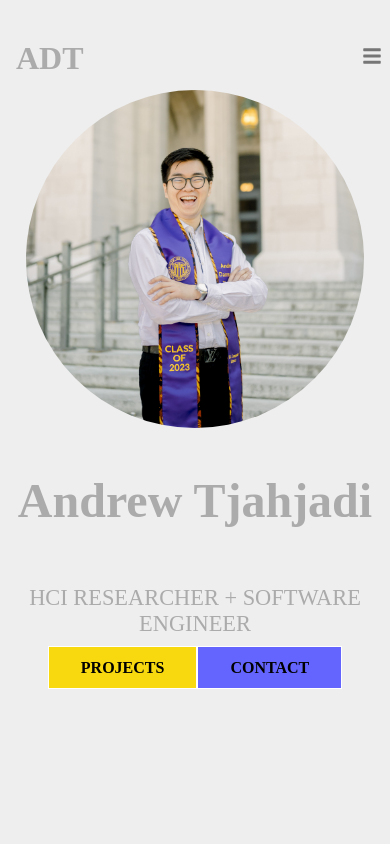
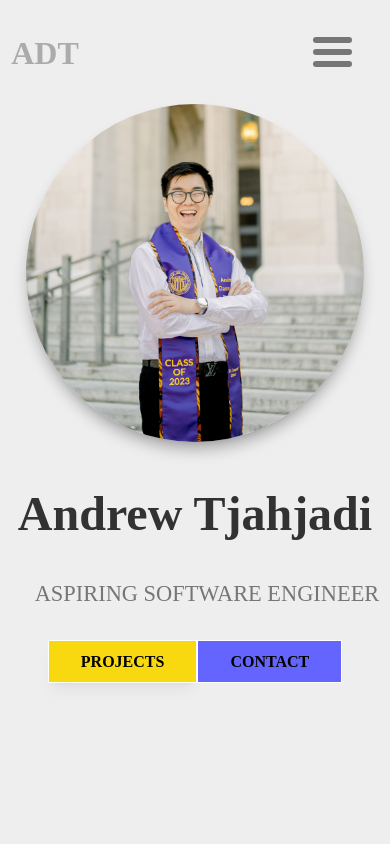
Before and after one commit to andrewdarmawant/andrewdarmawant.github.io, a React (Create React App) app: page / in a window 390 px wide. Shown: the top 844 px of the page. Built offline with nearby package versions, Linux system fonts and the light colour scheme.

Commit message:
added highlights and animations

```diff
--- a/public/index.html
+++ b/public/index.html
@@ -2,14 +2,14 @@
 <html lang="en">
   <head>
     <meta charset="utf-8" />
-    <link rel="icon" href="%PUBLIC_URL%/favicon.ico" />
+    <link rel="icon" href="./favicon.ico" />
     <meta name="viewport" content="width=device-width, initial-scale=1" />
     <meta name="theme-color" content="#000000" />
     <meta
       name="description"
       content="Web site created using create-react-app"
     />
-    <link rel="apple-touch-icon" href="%PUBLIC_URL%/logo192.png" />
+    <!-- <link rel="apple-touch-icon" href="%PUBLIC_URL%/logo192.png" /> -->
     <!--
       manifest.json provides metadata used when your web app is installed on a
       user's mobile device or desktop. See https://developers.google.com/web/fundamentals/web-app-manifest/
--- a/src/component/AboutContent.js
+++ b/src/component/AboutContent.js
@@ -30,15 +30,6 @@ const Project = () => {
     return (
         <div className='about'>
             <div className='left'>
-                <div className='photoCard'>
-                    <img src={photo} alt='another image of the author' loading='lazy'/>
-                    <div className={color}>
-                        <Link className="github" to="https://github.com/andrewdarmawant" onMouseEnter={toggleGit} onMouseLeave={toggleGit}><FaGithub size={30} style={{color:"#000", marginRight:"2rem"}} /> </Link>
-                        <Link className="linkedin" to="https://linkedin.com/in/andrewdarmawant" onMouseEnter={toggleLinked} onMouseLeave={toggleLinked}><FaLinkedin size={30} style={{color:"#000", marginRight:"2rem"}} /> </Link>
-                        <Link className="mail" to="mailto:adt04@cs.washington.edu?subject=Nice%20to%20Meet%20You!&body=Hey%2C%0D%0A%0D%0AI%20found%20you%20on%20your%20website!%0D%0A%0D%0A"
-                        onMouseEnter={toggleMail} onMouseLeave={toggleMail}><FaMailBulk size={30} style={{color:"#000", marginRight:"2rem"}} /> </Link>
-                    </div>
-                </div>
                 <h1>Who Am I?</h1>
                 <p>Hello! I'm Andrew, a Senior from the University of Washington's Computer Science & Engineering program, where my passion for problem-solving drives me. With a curious mind, I've explored the realms of machine learning, web development, and data science through roles that range from research assistantships to software and data science internships. Each experience, whether developing product prototype at Baw Bab Technologies Inc, improving logistics at Blibli.com, or contributing to student life as a
                     Web Development Engineer, has been a step in my journey to decode the complexities of our digital age. Get in touch with me through the form linked below.</p>
@@ -47,13 +38,24 @@ const Project = () => {
                 </Link>
             </div>
             <div className='right'>
-                <div className='img-container'>
-                <div className='img-stack top'>
+                {/* <div className='img-stack top'>
                         <img src={Macbook} className='img' alt="macbook" />
                     </div>
                     <div className='img-stack bottom'>
                         <img src={rubiks} className='img' alt="cube" />
-                    </div>                </div>
+                    </div> */}
+                <div className='img-container'>
+                    <div className='photoCard'>
+                        <img src={photo} alt='another image of the author' loading='lazy'/>
+                        <div className={color}>
+                            <Link className="github" to="https://github.com/andrewdarmawant" onMouseEnter={toggleGit} onMouseLeave={toggleGit}><FaGithub size={30} style={{color:"#000"}} /> </Link>
+                            <Link className="linkedin" to="https://linkedin.com/in/andrewdarmawant" onMouseEnter={toggleLinked} onMouseLeave={toggleLinked}><FaLinkedin size={30} style={{color:"#000"}} /> </Link>
+                            <Link className="mail" to="mailto:adt04@cs.washington.edu?subject=Nice%20to%20Meet%20You!&body=Hey%2C%0D%0A%0D%0AI%20found%20you%20on%20your%20website!%0D%0A%0D%0A"
+                            onMouseEnter={toggleMail} onMouseLeave={toggleMail}><FaMailBulk size={30} style={{color:"#000"}} /> </Link>
+                        </div>
+                    </div>
+                </div>
+
             </div>
         </div>
     )
--- a/src/component/AboutContentStyle.css
+++ b/src/component/AboutContentStyle.css
@@ -1,6 +1,6 @@
 .about{
     width: 100%;
-    margin: 3rem 0;
+    margin: 2rem 0;
     display: flex;
     align-items: center;
     justify-content: center;
@@ -24,13 +24,8 @@
     color: #767676;
 }
 
-.about .right{
-    max-width: 700px;
-}
-
 .right .img-container{
-    display: grid;
-    grid-template-columns: repeat(12, 1fr);
+    margin-right: 30%;
     position: relative;
     align-items: center;
     text-align: center;
@@ -68,8 +63,10 @@
     justify-content: space-between;
     width: 100%;
     padding: 2rem 1rem;
-    margin-top: 5.5rem;
+    margin-top: 0;
     margin-right: 1rem;
+    border-top-right-radius: .75rem;
+    border-bottom-right-radius: .75rem;
 }
 
 .black{
@@ -77,7 +74,7 @@
 }
 
 .blue{
-    background-color: rgba(0, 4, 255, 0.673);
+    background-color: rgba(10, 102, 194, 0.673);
 }
 
 .lblue{
--- a/src/component/Footer.js
+++ b/src/component/Footer.js
@@ -38,29 +38,27 @@ const Footer = () => {
                 </div>
                 <div className='right'>
                         <div className='social'>
-                            <div className={hover ?'highlight github' :'github'}
+                            <div className={hover ?'highlight' :''}
                             onMouseEnter={toggleHover} onMouseLeave={toggleHover}>
                                 <h4>
                                 <Link to="https://github.com/andrewdarmawant">
-                                    <FaGithub size={30} style={{color:"#000", marginRight:"2rem"}} />
-                                    Browse my Github
+                                    <p><FaGithub size={30} style={{color:"#000", margin:"0.5rem 2rem 0 0"}} /> Browse my Github</p>
                                 </Link>
                                 </h4>
                             </div>
 
-                            <div className={hover2 ?'highlight linkedin' :'linkedin'}
+                            <div className={hover2 ?'highlight' :''}
                             onMouseEnter={toggleHover2} onMouseLeave={toggleHover2}>
                                 <h4>
                                 <Link to="https://linkedin.com/in/andrewdarmawant">
-                                    <FaLinkedin size={30} style={{color:"#000", marginRight:"2rem"}} />
-                                    Connect With Me
-                                    </Link>
+                                    <p><FaLinkedin size={30} style={{color:"#000", margin:"0.5rem 2rem 0 0"}} textAnchor='Connect With Me'/> Connect With Me</p>
+                                </Link>
                                 </h4>
                             </div>
                         </div>
                 </div>
             </div>
-            <p class="copyright">Copyright &copy; {(new Date().getFullYear())} </p>
+            <p class="copyright">Copyright &copy; {(new Date().getFullYear())} - Andrew Darmawan Tjahjadi </p>
         </div>
     )
 };
--- a/src/component/FooterStyle.css
+++ b/src/component/FooterStyle.css
@@ -1,6 +1,6 @@
 .footer{
     width: 100%;
-    padding: 4rem 0;
+    padding: 2rem 0;
     background-color: rgba(19,19,19,0.8);
 }
 
@@ -60,7 +60,7 @@
 
 .right h4{
     font-size: 1.2rem;
-    padding-bottom: 0.7rem;
+    padding-bottom: 0.1rem;
     color: white;
 }
 
--- a/src/component/Heroimg.js
+++ b/src/component/Heroimg.js
@@ -7,12 +7,12 @@ const HeroImg = () => {
     return (
         <div className="hero">
             <div className="mask">
-                <img className="intro-img" src={face} alt="Andrew, an Indonesian man with black hair in white shirt smiling."/>
+                <img className="intro-img shadow" src={face} alt="Andrew, an Indonesian man with black hair in white shirt smiling."/>
                 <div className="content">
                     <h1>Andrew Tjahjadi</h1>
-                    <p>HCI Researcher + Software Engineer</p>
+                    <p>Aspiring Software Engineer</p>
                     <div>
-                        <Link to="/project" className="btn">Projects</Link>
+                        <Link to="/project" className="btn shadow-light">Projects</Link>
                         <Link to="/contact" className="btn btn-light">contact</Link>
                     </div>
                 </div>
--- a/src/component/HeroimgStyles.css
+++ b/src/component/HeroimgStyles.css
@@ -11,6 +11,7 @@
     background-position: center;
     border-radius: 9999px;
     object-fit: cover;
+    margin-top: 6.5rem;
 }
 
 .mask::after{
@@ -36,25 +37,37 @@
 
 .hero .content h1{
     font-size: 4rem;
-    padding: 0.6rem 0 1.5rem;
+    padding: 0.5rem 0 0.5rem;
+    color: #323232;
 }
 
 .hero .content p{
     font-size: 1.4rem;
     font-weight: 200;
     text-transform: uppercase;
+    padding: 0 0 1.5rem 1.5rem;
+    color: #767676;
 }
 
 .content.btn{
     margin: 1rem 0.2rem;
 }
 
-img, video {
+img {
     padding: 0;
-    margin-top: 90px;
+    margin-top: auto;
     width: auto;
     max-height: 50vh;
     background-position: center;
+}
+
+.shadow {
+    box-shadow: 0 10px 15px -3px rgba(0, 0, 0, .3), 0 4px 6px -4px rgba(0, 0, 0, .1);
+}
+
+
+.shadow-light {
+    box-shadow: 0 10px 15px -3px rgba(0, 0, 0, .05), 0 4px 6px -4px rgba(0, 0, 0, .05);
 }
 
 @media screen and (max-width: 640px) {
--- a/src/component/Navbar.js
+++ b/src/component/Navbar.js
@@ -19,7 +19,7 @@ const Navbar = () => {
     window.addEventListener("scroll", changeColor);
 
     return (
-        <div className={color ? "header header-bg": 'header'}>
+        <div className={color ? "header header-bg shadow": 'header'}>
             <Link to="/">
                 <h1>ADT</h1>
             </Link>
@@ -38,10 +38,15 @@ const Navbar = () => {
                 </li>
             </ul>
             <div className='hamburger' onClick={handleClick}>
-                {click ?
+                {/* {click ?
                 (<FaTimes size={20} style={{color:"#767676"}}/>):
                 (<FaBars size={20} style={{color:"#767676"}}/>)
-                }
+                } */}
+                <div id="nav-icon" className={click ? 'open' : ''} >
+                    <span></span>
+                    <span>&nbsp;</span>
+                    <span>&nbsp;</span>
+                </div>
             </div>
         </div>
     )
--- a/src/component/NavbarStyles.css
+++ b/src/component/NavbarStyles.css
@@ -2,7 +2,7 @@
     display: flex;
     justify-content: space-between;
     align-items: center;
-    padding: 1rem;
+    padding: 0.7rem;
     position: fixed;
     width: 100%;
     height: 10%;
@@ -33,6 +33,97 @@
     padding-right: 1.5rem;
 }
 
+.shadow {
+    box-shadow: 0 10px 15px -3px rgba(0, 0, 0, .1), 0 4px 6px -4px rgba(0, 0, 0, .1);
+}
+.shadow-colored{
+    box-shadow: 0 10px 15px -3px blue, 0 4px 6px -4px blue;
+}
+
+#nav-icon {
+    font-size:0;
+    width: 4rem;
+    height: 3.5rem;
+    position: relative;
+    margin: 0.9rem auto;
+    -webkit-transform: rotate(0deg);
+    -moz-transform: rotate(0deg);
+    -o-transform: rotate(0deg);
+    transform: rotate(0deg);
+    -webkit-transition: .5s ease-in-out;
+    -moz-transition: .5s ease-in-out;
+    -o-transition: .5s ease-in-out;
+    transition: .5s ease-in-out;
+    cursor: pointer;
+}
+
+#nav-icon span {
+    font-size: 0.8rem;
+    display: block;
+    position: absolute;
+    height: 0.4em;
+    width: 60%;
+    background: #767676;
+    border-radius: 0.3rem;
+    opacity: 1;
+    left: 0;
+    -webkit-transform: rotate(0deg);
+    -moz-transform: rotate(0deg);
+    -o-transform: rotate(0deg);
+    transform: rotate(0deg);
+    -webkit-transition: .25s ease-in-out;
+    -moz-transition: .25s ease-in-out;
+    -o-transition: .25s ease-in-out;
+    transition: .25s ease-in-out;
+}
+
+#nav-icon span:nth-child(1) {
+  top: 0.75rem;
+  -webkit-transform-origin: left center;
+  -moz-transform-origin: left center;
+  -o-transform-origin: left center;
+  transform-origin: left center;
+}
+
+#nav-icon span:nth-child(2) {
+  top: 1.5rem;
+  -webkit-transform-origin: left center;
+  -moz-transform-origin: left center;
+  -o-transform-origin: left center;
+  transform-origin: left center;
+}
+
+#nav-icon span:nth-child(3) {
+  top: 2.25rem;
+  -webkit-transform-origin: left center;
+  -moz-transform-origin: left center;
+  -o-transform-origin: left center;
+  transform-origin: left center;
+}
+
+#nav-icon.open span:nth-child(1) {
+  -webkit-transform: rotate(45deg);
+  -moz-transform: rotate(45deg);
+  -o-transform: rotate(45deg);
+  transform: rotate(45deg);
+  top: 0.8rem;
+  left: 1.2rem;
+}
+
+#nav-icon.open span:nth-child(2) {
+  width: 0%;
+  opacity: 0;
+}
+
+#nav-icon.open span:nth-child(3) {
+  -webkit-transform: rotate(-45deg);
+  -moz-transform: rotate(-45deg);
+  -o-transform: rotate(-45deg);
+  transform: rotate(-45deg);
+  top: 2.5rem;
+  left: 1.2rem;
+}
+
 @media screen and (max-width: 640px) {
     .nav-menu{
         flex-direction: column;
@@ -45,7 +136,8 @@
         top: 0;
         left: -100%;
         z-index: -3;
-        transition: 0.3s;
+        -ms-transition: background 200ms linear;
+        transition: background 400ms linear;
     }
 
     .nav-menu.active{
@@ -53,6 +145,8 @@
         background-color: #545454;
         margin: 0;
         padding:0;
+        -ms-transition: background 200ms linear;
+        transition: background 400ms linear;
     }
 
     .nav-menu li{
--- a/src/component/WorkCard.js
+++ b/src/component/WorkCard.js
@@ -5,9 +5,9 @@ import { NavLink } from 'react-router-dom';
 
 const WorkCard = (props) => {
     return (
-            <div  className='pro-card'>
+            <div className='pro-card'>
+                    <h2 className='pro-title'>{props.title}</h2>
                     <img src={props.imgsrc} alt="project photo"/>
-                    <h2 className='pro-title'>{props.title}</h2>
                     <div className='pro-details'>
                         <p>{props.text}</p>
                         <div className='pro-btns'>
--- a/src/component/WorkCardStyle.css
+++ b/src/component/WorkCardStyle.css
@@ -1,6 +1,6 @@
 .pro-heading{
     text-align: center;
-    padding: 4rem 0 2rem 0;
+    padding: 2rem 0 2rem 0;
     color: #212121;
 }
 
@@ -24,7 +24,7 @@
 
 .pro-title{
     color: #fff;
-    padding: 1rem 0;
+    padding-bottom: 1rem;
 }
 
 .pro-details p{
```
Also changed, not shown: public/manifest.json, 1 other file (tests, documents, lock files or other folders).
